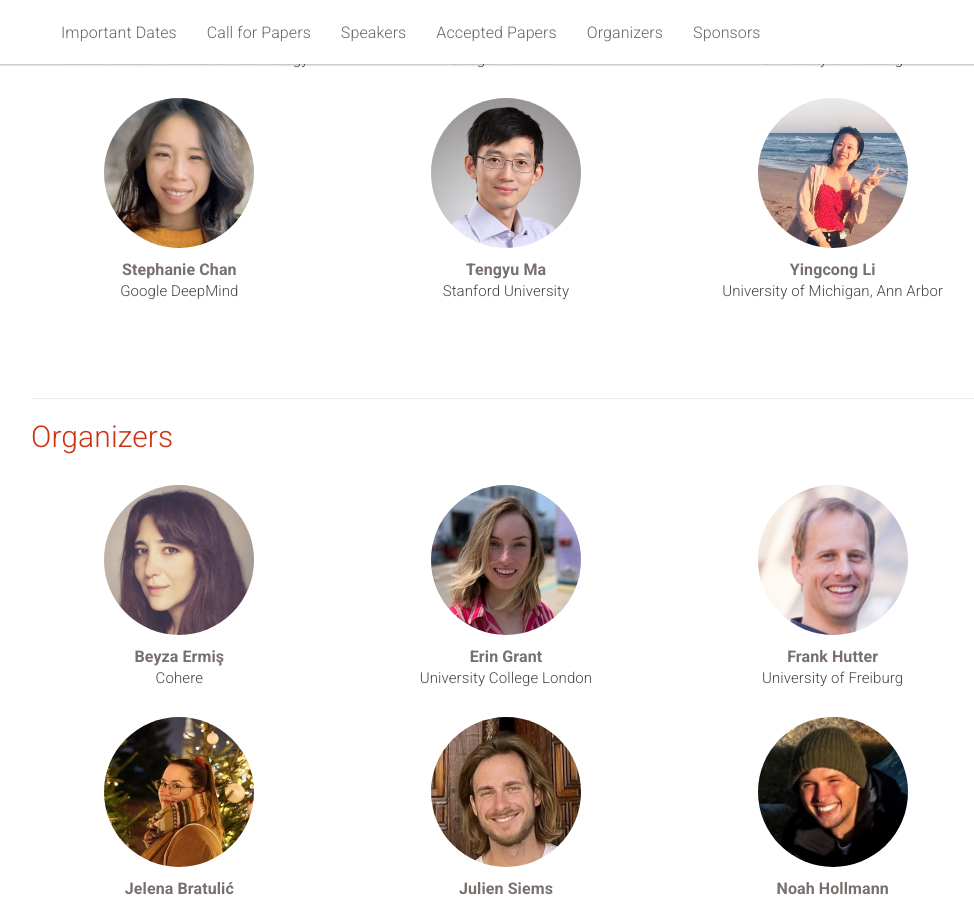
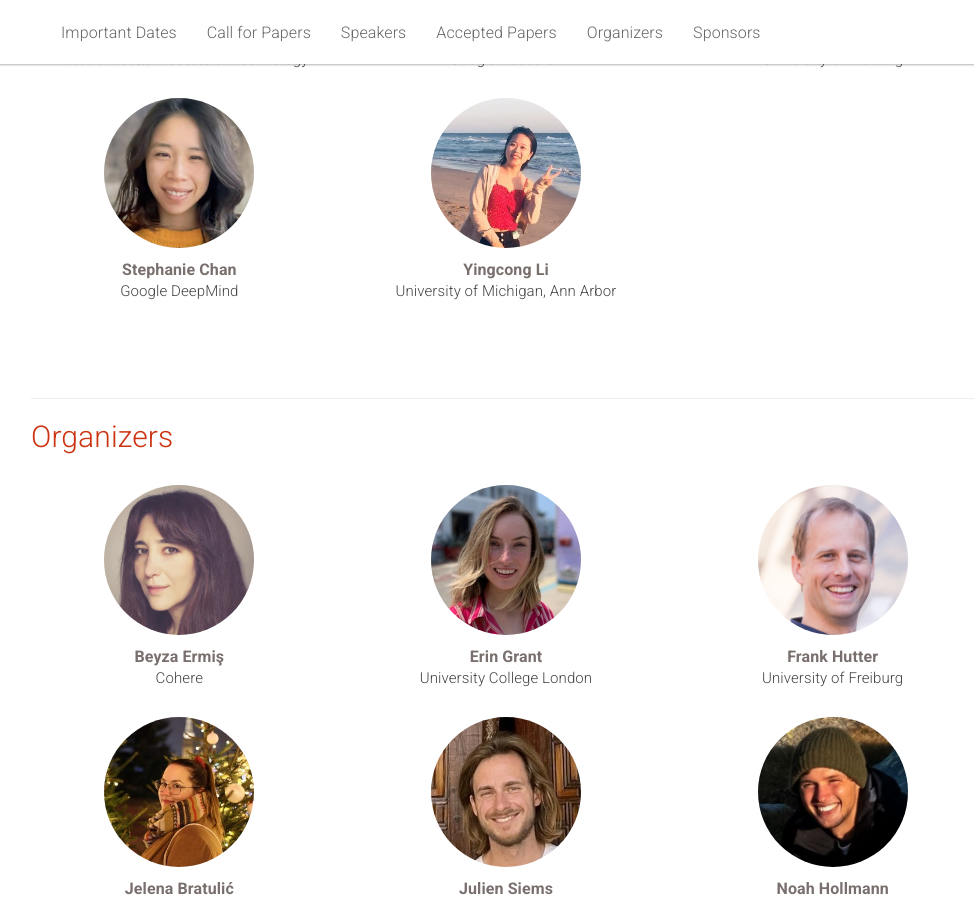
Before and after one commit to iclworkshop/iclworkshop.github.io, a Jekyll site: the page built from _pages/home.md, in a window 1280 px wide and 900 px high, scrolled down 2003 px. Shown: the whole window, without its empty margins (134-1108 px from the left). Built offline with Jekyll 4.4.1, drawn with Linux system fonts in a browser that asks for light colours.

Commit message:
Update home.md

```diff
--- a/_pages/home.md
+++ b/_pages/home.md
@@ -314,15 +314,6 @@ To sustain our review and program selection processes, we require <b>at least on
     </div>
   </div>
 
-  <div class="col-xs-6 col-lg-4 people">
-    <a href="https://ai.stanford.edu/~tengyuma/">
-      <img class="people-pic" src="{{ "/static/img/people/tengyu_ma.jpg" | prepend:site.baseurl }}">
-    </a>
-    <div class="people-name">
-      <a href="https://ai.stanford.edu/~tengyuma/">Tengyu Ma</a>
-      <h6>Stanford University</h6>
-    </div>
-  </div>
   <div class="col-xs-6 col-lg-4 people">
     <a href="https://scholar.google.com/citations?user=9uWgjIUAAAAJ&hl=en">
       <img class="people-pic" src="{{ "/static/img/people/yingcong_li.jpg" | prepend:site.baseurl }}">
```
